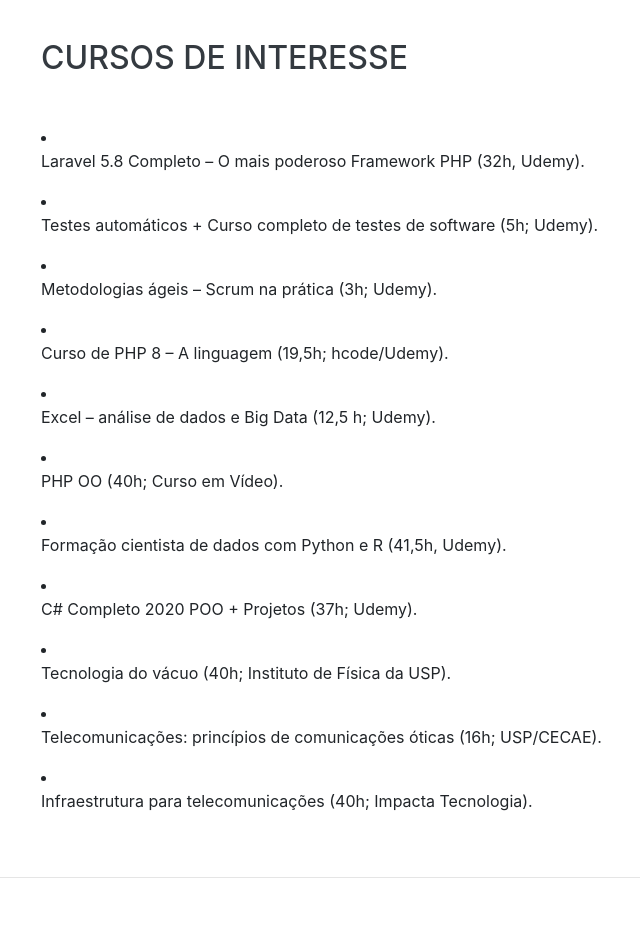
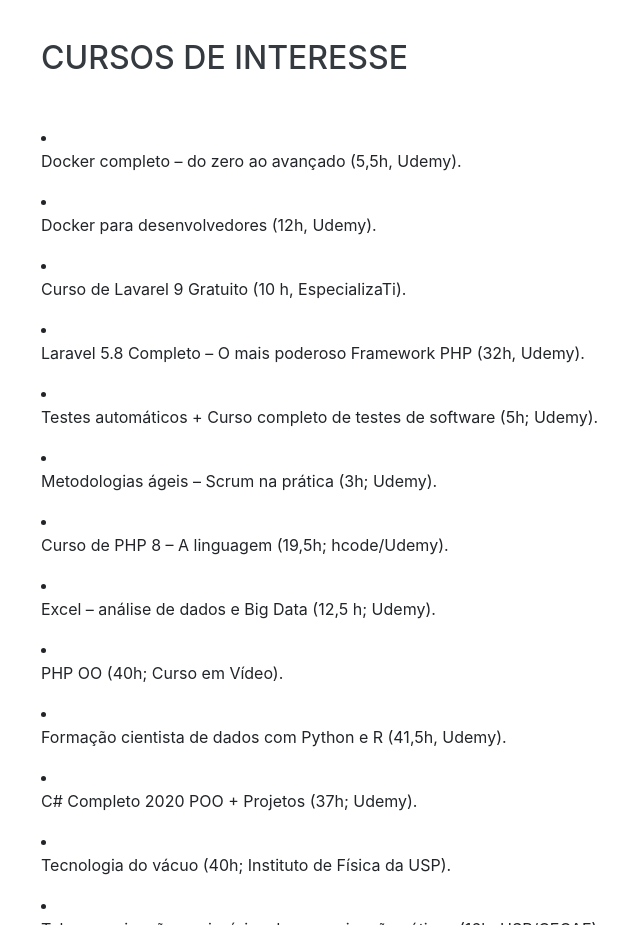
Before and after one commit to aryarj/aryarj.github.io, a website with bundled scripts: page index.html in a window 1280 px wide. Shown: the part 4740-5665 px from the top of the page, without its empty margins (279-919 px from the left). Built offline with nearby package versions, Linux system fonts and the light colour scheme; a web font is replaced by a local one.

Commit message:
Update index.html
Incluídos mais três cursos de interesse: dois de Docker e um de Laravel 9

```diff
--- a/index.html
+++ b/index.html
@@ -329,6 +329,9 @@
       <div class="w-100">
         <h2 class="mb-5">Cursos de interesse</h2>
 
+        <li><p>Docker completo – do zero ao avançado (5,5h, Udemy).</P></li>
+        <li><p>Docker para desenvolvedores (12h, Udemy).</P></li>
+        <li><p>Curso de Lavarel 9 Gratuito (10 h, EspecializaTi).</P></li>
         <li><p>Laravel 5.8 Completo – O mais poderoso Framework PHP (32h, Udemy).</P></li>
         <li><p>Testes automáticos + Curso completo de testes de software (5h; Udemy).</P></li>
         <li><P>Metodologias ágeis – Scrum na prática (3h; Udemy).</P></li>
```
